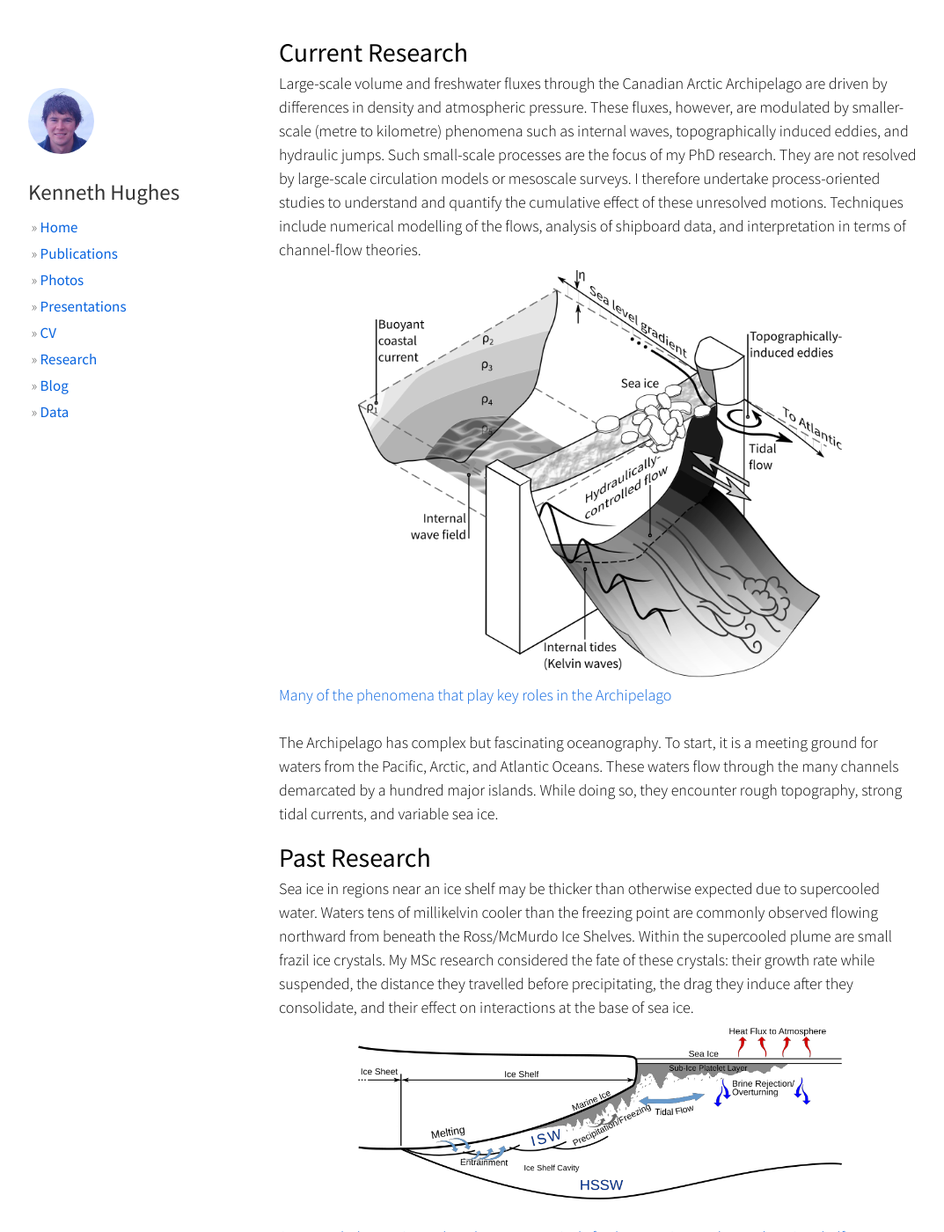
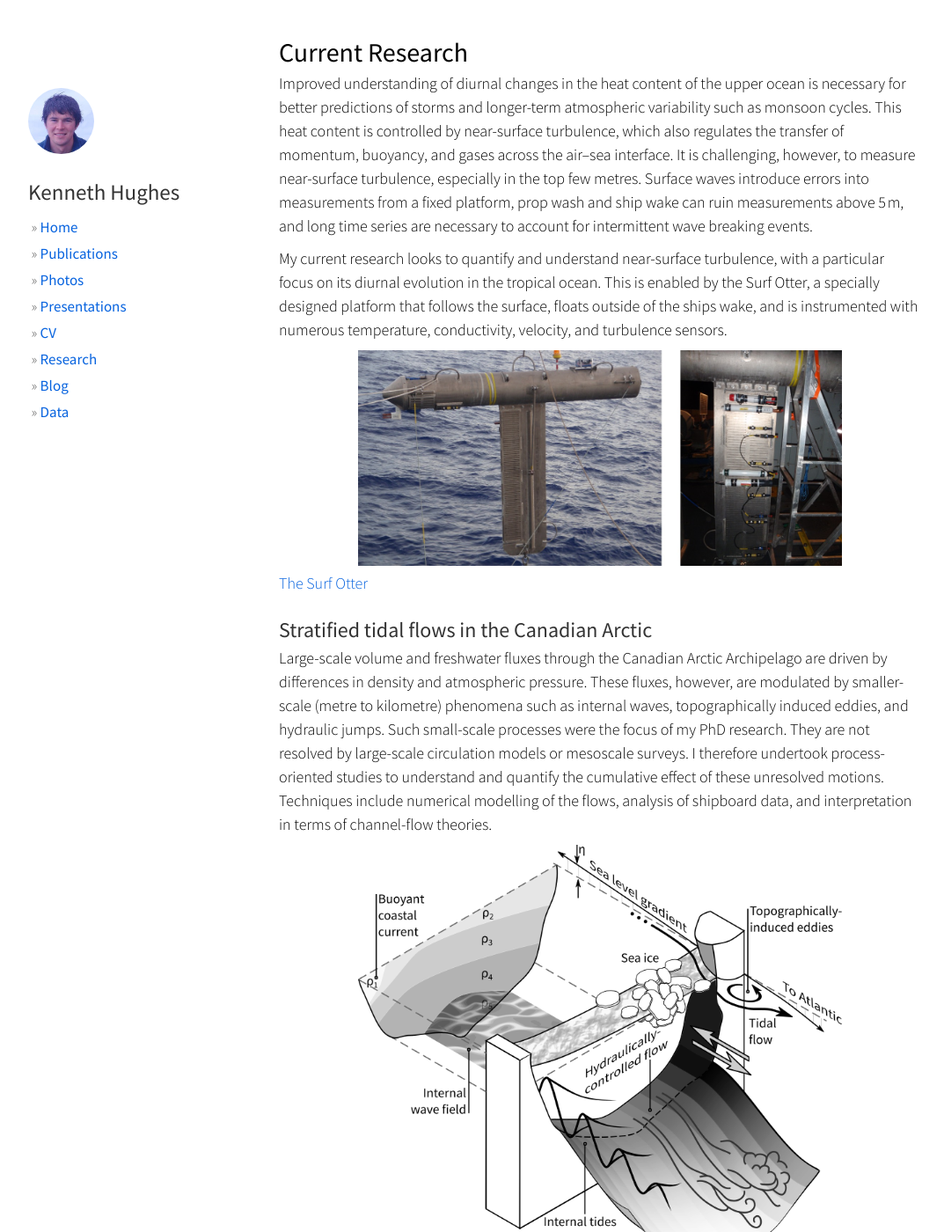
Before and after one commit to hugke729/hugke729.github.io, a Jekyll site: the page built from research/index.md, in a window 1280 px wide and 1400 px high. Shown: the whole window at 88% size, without its empty margins (53-1126 px from the left). Built offline with Jekyll 4.4.1, drawn with Linux system fonts in a browser that asks for light colours; nearby versions of some CDN libraries; some of the changed text lies outside the part shown.

Commit message:
Add OSU research summary

```diff
--- a/research/index.md
+++ b/research/index.md
@@ -6,7 +6,18 @@ title: Research, Kenneth Hughes
 
 ## Current Research
 
-Large-scale volume and freshwater fluxes through the Canadian Arctic Archipelago are driven by differences in density and atmospheric pressure. These fluxes, however, are modulated by smaller-scale (metre to kilometre) phenomena such as internal waves, topographically induced eddies, and hydraulic jumps. Such small-scale processes are the focus of my PhD research. They are not resolved by large-scale circulation models or mesoscale surveys. I therefore undertake process-oriented studies to understand and quantify the cumulative effect of these unresolved motions. Techniques include numerical modelling of the flows, analysis of shipboard data, and interpretation in terms of channel-flow theories.
+Improved understanding of diurnal changes in the heat content of the upper ocean is necessary for better predictions of storms and longer-term atmospheric variability such as monsoon cycles. This heat content is controlled by near-surface turbulence, which also regulates the transfer of momentum, buoyancy, and gases across the air–sea interface. It is challenging, however, to measure near-surface turbulence, especially in the top few metres. Surface waves introduce errors into measurements from a fixed platform, prop wash and ship wake can ruin measurements above 5 m, and long time series are necessary to account for intermittent wave breaking events.
+
+My current research looks to quantify and understand near-surface turbulence, with a particular focus on its diurnal evolution in the tropical ocean. This is enabled by the Surf Otter, a specially designed platform that follows the surface, floats outside of the ships wake, and is instrumented with numerous temperature, conductivity, velocity, and turbulence sensors.
+
+{: style="text-align:center" }
+<img src="./surf_otter_hanging.jpg" style="max-width: 550px">
+
+#### The Surf Otter
+
+### Stratified tidal flows in the Canadian Arctic
+
+Large-scale volume and freshwater fluxes through the Canadian Arctic Archipelago are driven by differences in density and atmospheric pressure. These fluxes, however, are modulated by smaller-scale (metre to kilometre) phenomena such as internal waves, topographically induced eddies, and hydraulic jumps. Such small-scale processes were the focus of my PhD research. They are not resolved by large-scale circulation models or mesoscale surveys. I therefore undertook process-oriented studies to understand and quantify the cumulative effect of these unresolved motions. Techniques include numerical modelling of the flows, analysis of shipboard data, and interpretation in terms of channel-flow theories.
 
 {: style="text-align:center" }
 <img src="./channel_schematic.png" style="max-width: 550px">
@@ -15,7 +26,7 @@ Large-scale volume and freshwater fluxes through the Canadian Arctic Archipelago
 
 The Archipelago has complex but fascinating oceanography. To start, it is a meeting ground for waters from the Pacific, Arctic, and Atlantic Oceans. These waters flow through the many channels demarcated by a hundred major islands. While doing so, they encounter rough topography, strong tidal currents, and variable sea ice.
 
-## Past Research
+### Ice–ocean interactions in McMurdo Sound
 
 Sea ice in regions near an ice shelf may be thicker than otherwise expected due to supercooled water. Waters tens of millikelvin cooler than the freezing point are commonly observed flowing northward from beneath the Ross/McMurdo Ice Shelves. Within the supercooled plume are small frazil ice crystals. My MSc research considered the fate of these crystals: their growth rate while suspended, the distance they travelled before precipitating, the drag they induce after they consolidate, and their effect on interactions at the base of sea ice.
 
```
